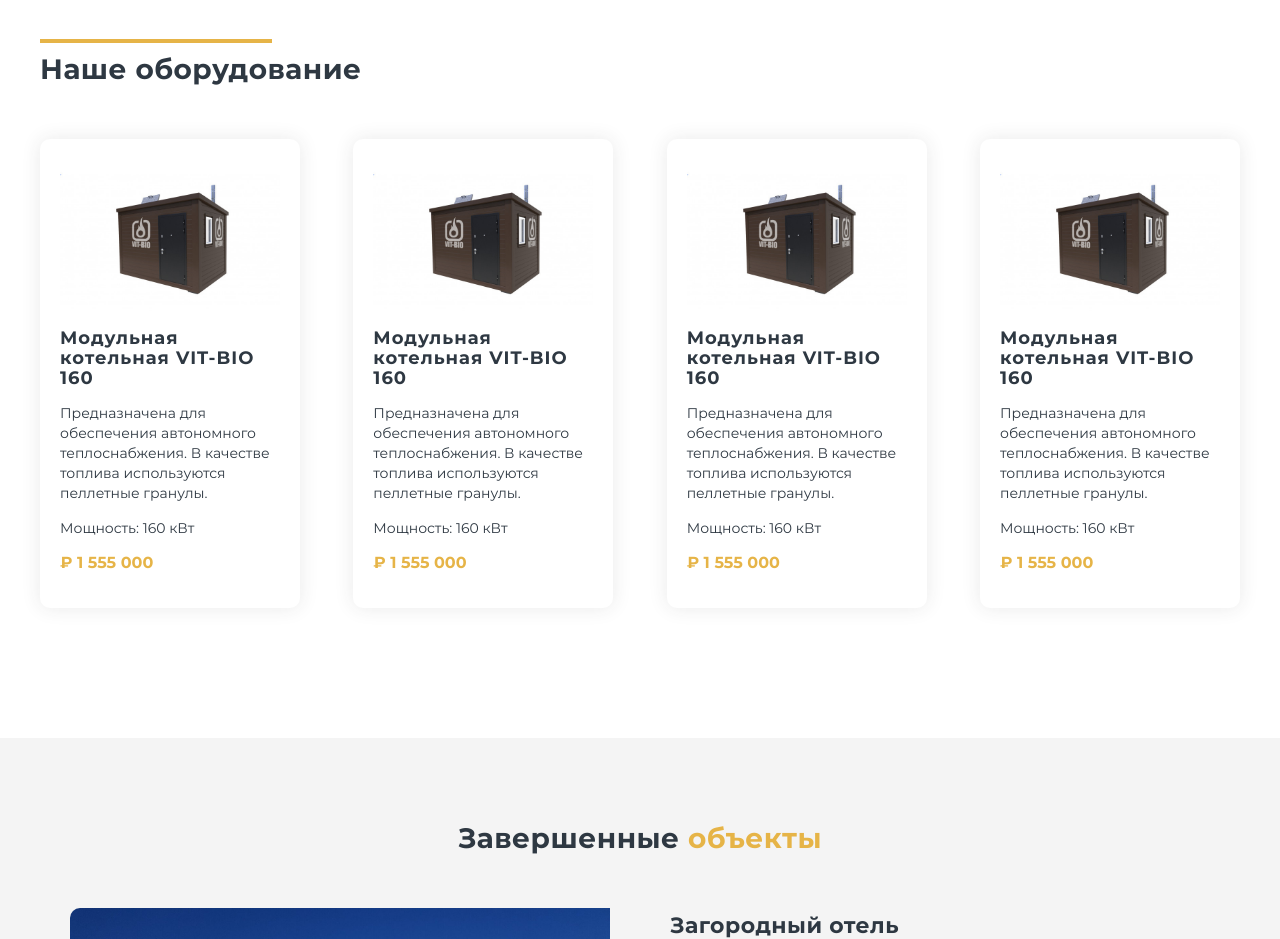
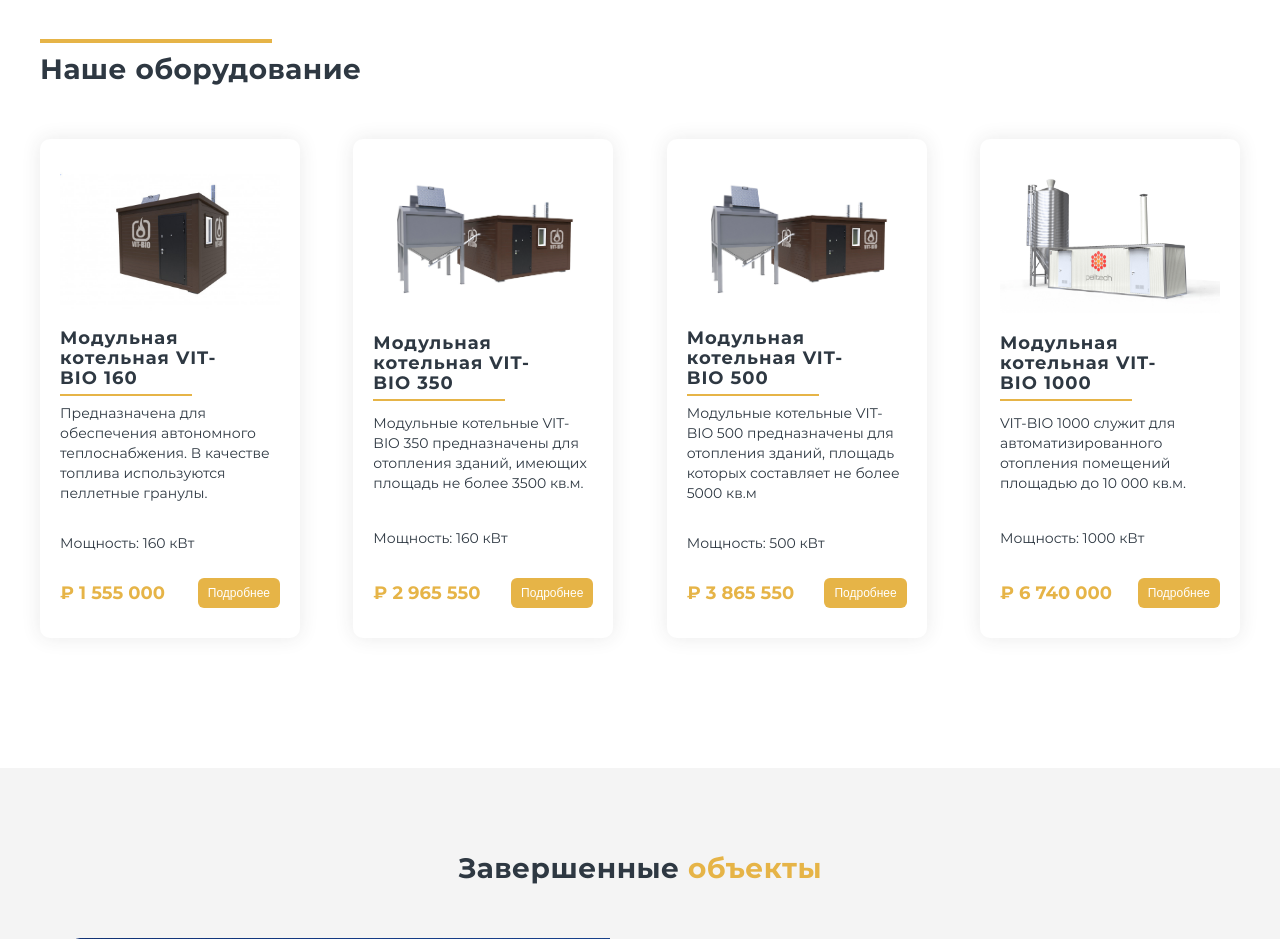
Before and after one commit to steanull/kotel-na-pelletah, a website built with webpack: page src/index.html in a window 1280 px wide. Shown: the part 1460-2399 px from the top of the page. Built offline with nearby package versions, Linux system fonts and the light colour scheme.

Commit message:
finished catalog

```diff
--- a/src/index.html
+++ b/src/index.html
@@ -79,44 +79,82 @@
         <h2 class="catalog__title">Наше оборудование</h2>
         <ul class="catalog__cards product-card">
           <li class="product-card__item">
-            <img src="images/bmk_160.jpg" alt="VIT-BIO 160" class="product-card__image">
-            <h3 class="product-card__title">Модульная котельная VIT-BIO 160</h3>
+            <a href="https://kotelnapelletah.ru/kotelnye/pelletnie-modulnye/mbk-vit-bio-180" target="_blank"
+               class="product-card__link">
+              <img src="images/bmk_160.jpg" alt="VIT-BIO 160" class="product-card__image">
+            </a>
+            <a href="https://kotelnapelletah.ru/kotelnye/pelletnie-modulnye/mbk-vit-bio-180" target="_blank"
+               class="product-card__link"><h3 class="product-card__title">Модульная котельная VIT-BIO&nbsp;160</h3></a>
             <p class="product-card__description">
-              Предназначена для обеспечения автономного теплоснабжения. В качестве топлива используются пеллетные
+              Предназначена для обеспечения автономного теплоснабжения. В&nbsp;качестве топлива используются пеллетные
               гранулы.
             </p>
             <p class="product-card__capacity">Мощность: 160 кВт</p>
-            <p class="product-card__price">₽ 1 555 000</p>
+            <div class="product-card__inner">
+              <p class="product-card__price">₽ 1 555 000</p>
+              <a href="https://kotelnapelletah.ru/kotelnye/pelletnie-modulnye/mbk-vit-bio-180" target="_blank"
+                 class="product-card__link">
+                <button class="product-card__button">Подробнее</button>
+              </a>
+            </div>
           </li>
           <li class="product-card__item">
-            <img src="images/bmk_160.jpg" alt="VIT-BIO 160" class="product-card__image">
-            <h3 class="product-card__title">Модульная котельная VIT-BIO 160</h3>
+            <a href="https://kotelnapelletah.ru/kotelnye/pelletnie-modulnye/mbk-vit-bio-350" target="_blank"
+               class="product-card__link">
+              <img src="images/bmk_s_oknom.jpg" alt="VIT-BIO 350" class="product-card__image">
+            </a>
+            <a href="https://kotelnapelletah.ru/kotelnye/pelletnie-modulnye/mbk-vit-bio-350" target="_blank"
+               class="product-card__link"><h3 class="product-card__title">Модульная котельная VIT-BIO&nbsp;350</h3></a>
             <p class="product-card__description">
-              Предназначена для обеспечения автономного теплоснабжения. В качестве топлива используются пеллетные
-              гранулы.
-            </p>
+              Модульные котельные VIT-BIO 350 предназначены для отопления зданий, имеющих площадь не&nbsp;более 3500
+              кв.м. </p>
             <p class="product-card__capacity">Мощность: 160 кВт</p>
-            <p class="product-card__price">₽ 1 555 000</p>
+            <div class="product-card__inner">
+              <p class="product-card__price">₽ 2 965 550</p>
+              <a href="https://kotelnapelletah.ru/kotelnye/pelletnie-modulnye/mbk-vit-bio-350" target="_blank"
+                 class="product-card__link">
+                <button class="product-card__button">Подробнее</button>
+              </a>
+            </div>
           </li>
           <li class="product-card__item">
-            <img src="images/bmk_160.jpg" alt="VIT-BIO 160" class="product-card__image">
-            <h3 class="product-card__title">Модульная котельная VIT-BIO 160</h3>
+            <a href="https://kotelnapelletah.ru/kotelnye/pelletnie-modulnye/mbk-vit-bio-500" target="_blank"
+               class="product-card__link">
+              <img src="images/bmk_s_oknom.jpg" alt="VIT-BIO 500" class="product-card__image">
+            </a>
+            <a href="https://kotelnapelletah.ru/kotelnye/pelletnie-modulnye/mbk-vit-bio-500" target="_blank"
+               class="product-card__link"><h3 class="product-card__title">Модульная котельная VIT-BIO&nbsp;500</h3></a>
             <p class="product-card__description">
-              Предназначена для обеспечения автономного теплоснабжения. В качестве топлива используются пеллетные
-              гранулы.
+              Модульные котельные VIT-BIO 500 предназначены для отопления зданий, площадь которых составляет не&nbsp;более
+              5000 кв.м
             </p>
-            <p class="product-card__capacity">Мощность: 160 кВт</p>
-            <p class="product-card__price">₽ 1 555 000</p>
+            <p class="product-card__capacity">Мощность: 500 кВт</p>
+            <div class="product-card__inner">
+              <p class="product-card__price">₽ 3 865 550</p>
+              <a href="https://kotelnapelletah.ru/kotelnye/pelletnie-modulnye/mbk-vit-bio-500" target="_blank"
+                 class="product-card__link">
+                <button class="product-card__button">Подробнее</button>
+              </a>
+            </div>
           </li>
           <li class="product-card__item">
-            <img src="images/bmk_160.jpg" alt="VIT-BIO 160" class="product-card__image">
-            <h3 class="product-card__title">Модульная котельная VIT-BIO 160</h3>
+            <a href="https://kotelnapelletah.ru/kotelnye/pelletnie-modulnye/mbk-vit-bio-1000" target="_blank"
+               class="product-card__link">
+              <img src="images/bmk_1000.jpg" alt="VIT-BIO 1000" class="product-card__image">
+            </a>
+            <a href="https://kotelnapelletah.ru/kotelnye/pelletnie-modulnye/mbk-vit-bio-1000" target="_blank"
+               class="product-card__link"><h3 class="product-card__title">Модульная котельная VIT-BIO&nbsp;1000</h3></a>
             <p class="product-card__description">
-              Предназначена для обеспечения автономного теплоснабжения. В качестве топлива используются пеллетные
-              гранулы.
+              VIT-BIO 1000 служит для автоматизированного отопления помещений площадью до&nbsp;10&nbsp;000 кв.м.
             </p>
-            <p class="product-card__capacity">Мощность: 160 кВт</p>
-            <p class="product-card__price">₽ 1 555 000</p>
+            <p class="product-card__capacity">Мощность: 1000 кВт</p>
+            <div class="product-card__inner">
+              <p class="product-card__price">₽ 6 740 000</p>
+              <a href="https://kotelnapelletah.ru/kotelnye/pelletnie-modulnye/mbk-vit-bio-1000" target="_blank"
+                 class="product-card__link">
+                <button class="product-card__button">Подробнее</button>
+              </a>
+            </div>
           </li>
         </ul>
       </div>
--- /dev/null
+++ b/src/styles/modules/blocks/product-card/__button/product-card__button.scss
@@ -0,0 +1,15 @@
+.product-card__button {
+  background-color: #e6b447;
+  border: 0;
+  border-radius: 6px;
+  color: #FFFFFF;
+  padding: 2px 10px;
+  margin: 10px 0;
+  height: 30px;
+  @include font(200, 12px, 12px, #FFFFFF);
+  cursor: pointer;
+  transition: .2s;
+  &:hover {
+    background-color: #2e3842;
+  }
+}
--- a/src/styles/modules/blocks/product-card/__image/product-card__image.scss
+++ b/src/styles/modules/blocks/product-card/__image/product-card__image.scss
@@ -1,3 +1,5 @@
 .product-card__image {
   width: 100%;
+  position: relative;
+  cursor: pointer;
 }
--- /dev/null
+++ b/src/styles/modules/blocks/product-card/__inner/product-card__inner.scss
@@ -0,0 +1,5 @@
+.product-card__inner {
+  display: flex;
+  flex-direction: row;
+  justify-content: space-between;
+}
--- a/src/styles/modules/blocks/product-card/__item/product-card__item.scss
+++ b/src/styles/modules/blocks/product-card/__item/product-card__item.scss
@@ -4,4 +4,11 @@
   width: 100%;
   padding: 20px;
   border-radius: 10px;
+  display: flex;
+  flex-direction: column;
+  justify-content: space-between;
+  transition: .3s;
+  &:hover {
+    box-shadow: 0 0 19px 0 rgba(50, 50, 50, 0.3);
+  }
 }
--- /dev/null
+++ b/src/styles/modules/blocks/product-card/__link/product-card__link.scss
@@ -0,0 +1,3 @@
+.product-card__link {
+  text-decoration: none;
+}
--- a/src/styles/modules/blocks/product-card/__price/product-card__price.scss
+++ b/src/styles/modules/blocks/product-card/__price/product-card__price.scss
@@ -1,4 +1,4 @@
 .product-card__price {
-  @include font(700, 16px, 20px, #e6b447);
+  @include font(700, 18px, 20px, #e6b447);
   margin: 15px 0;
 }
--- a/src/styles/modules/blocks/product-card/__title/product-card__title.scss
+++ b/src/styles/modules/blocks/product-card/__title/product-card__title.scss
@@ -1,4 +1,21 @@
 .product-card__title {
   @include fontTitle(700, 18px, 20px, 1px);
   @include margins(0, 0);
+  transition: .2s;
+  position: relative;
+  &:before {
+    content: "";
+    display: block;
+    height: 2px;
+    background: #e6b447;
+    max-width: 132px;
+    width: 100%;
+    position: absolute;
+    top: 50%;
+    margin-top: 36px;
+    left: 0;
+  }
+  &:hover {
+    color: #e6b447;
+  }
 }
--- a/src/styles/style.scss
+++ b/src/styles/style.scss
@@ -59,6 +59,9 @@
 @import "modules/blocks/product-card/__image/product-card__image.scss";
 @import "modules/blocks/product-card/__price/product-card__price.scss";
 @import "modules/blocks/product-card/__title/product-card__title.scss";
+@import "modules/blocks/product-card/__link/product-card__link.scss";
+@import "modules/blocks/product-card/__inner/product-card__inner.scss";
+@import "modules/blocks/product-card/__button/product-card__button.scss";
 
 /* SLIDER */
 @import "modules/blocks/slider/slider.scss";
```
